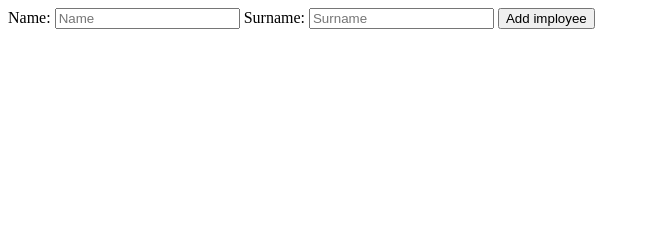
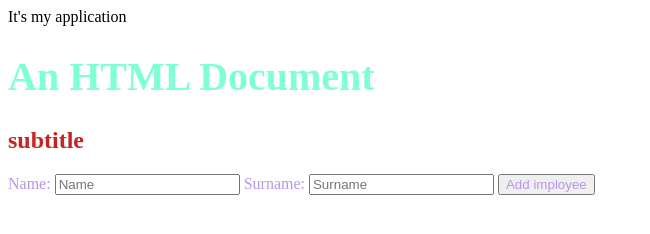
Before and after one commit to LuxoftTraining/employeeapp-pobaranchuk, a plain HTML site: page index.html in a window 1280 px wide. Shown: the whole page, without its empty margins (0-650 px from the left). Drawn offline with Linux system fonts and the light colour scheme.

Commit message:
nothing special

```diff
--- /dev/null
+++ b/css/style.css
@@ -0,0 +1,18 @@
+div,
+button {
+  color: rgb(186, 149, 234);
+}
+h1 {
+  color: aquamarine;
+  font-size: 30pt;
+}
+#subtitle {
+  color: rgb(199, 35, 35);
+}
+div#div1 p {
+  color: hotpink;
+}
+
+h2 + p {
+  color: black;
+}
--- a/index.html
+++ b/index.html
@@ -1,9 +1,13 @@
 <meta charset="utf-8" />
 <html>
   <head>
+    It's my application
     <title>Employee App</title>
+    <link rel="stylesheet" href="css/style.css" />
   </head>
   <body id="body">
+    <h1 id="header">An HTML Document</h1>
+    <h2 id="subtitle">subtitle</h2>
     <div>
       Name:
       <input id="name" placeholder="Name" />
```
